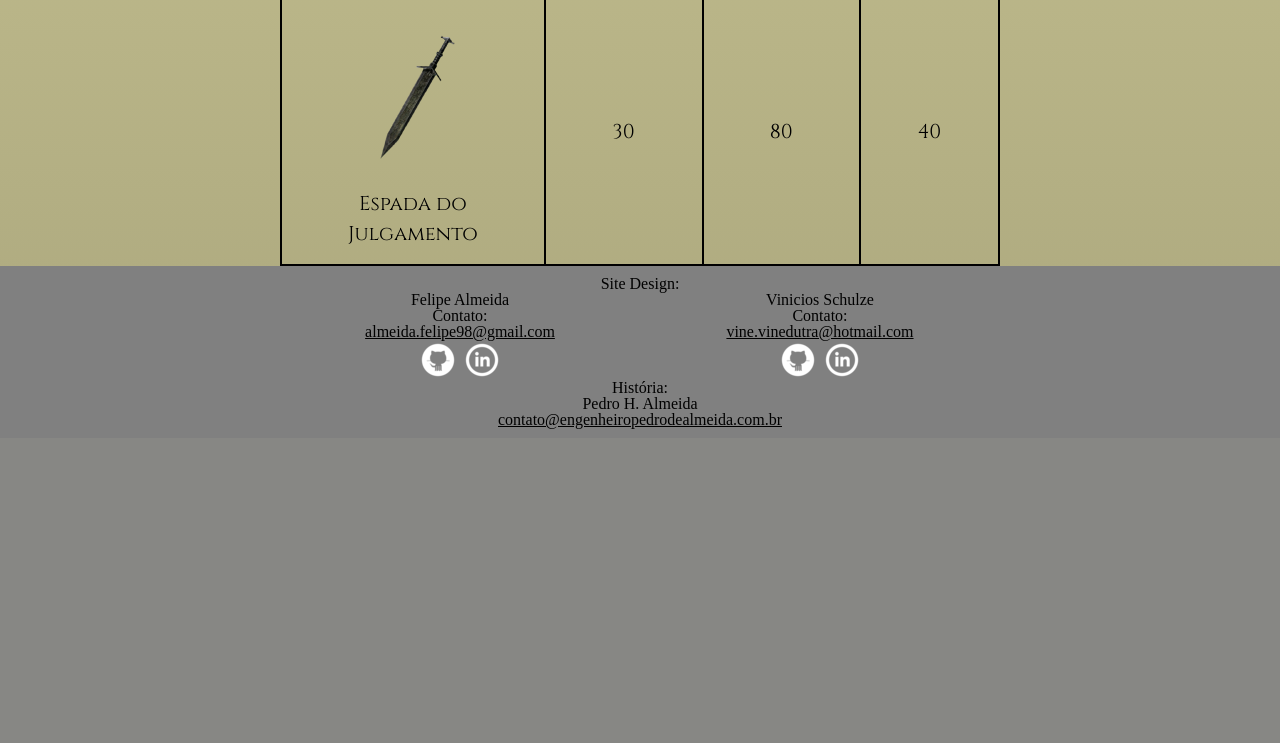
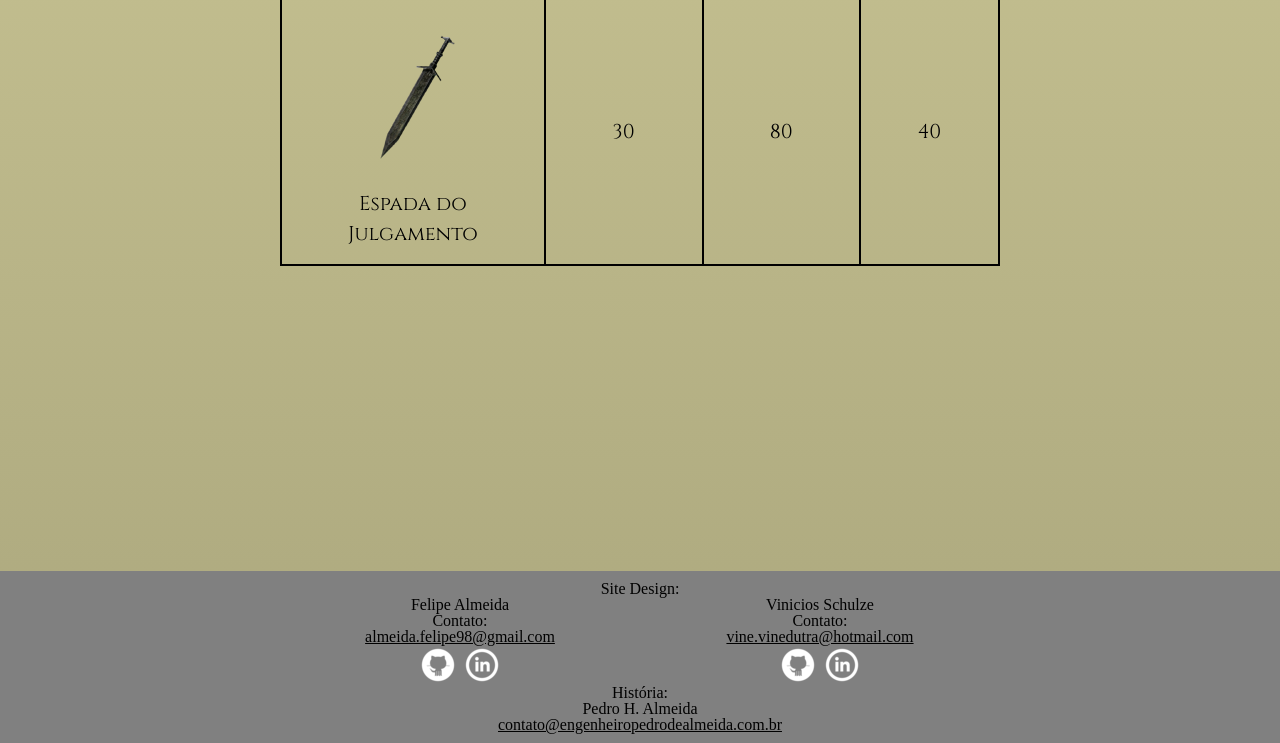
Before and after one commit to Letalin/rpg, a PHP site: page /html/armas.html in a window 1280 px wide. Shown: the part 1759-2502 px from the top of the page. Before the commit the page ends 2188 px from the top, so only its background shows below. Run offline with PHP 8.4, Linux system fonts and the light colour scheme.

Commit message:
Update armas.css

```diff
--- a/css/armas.css
+++ b/css/armas.css
@@ -9,3 +9,7 @@ td, th {
     width: 220px;
     height: 165px;
 }
+
+.content {
+    min-height: calc(300vh - 70px);
+}
```
